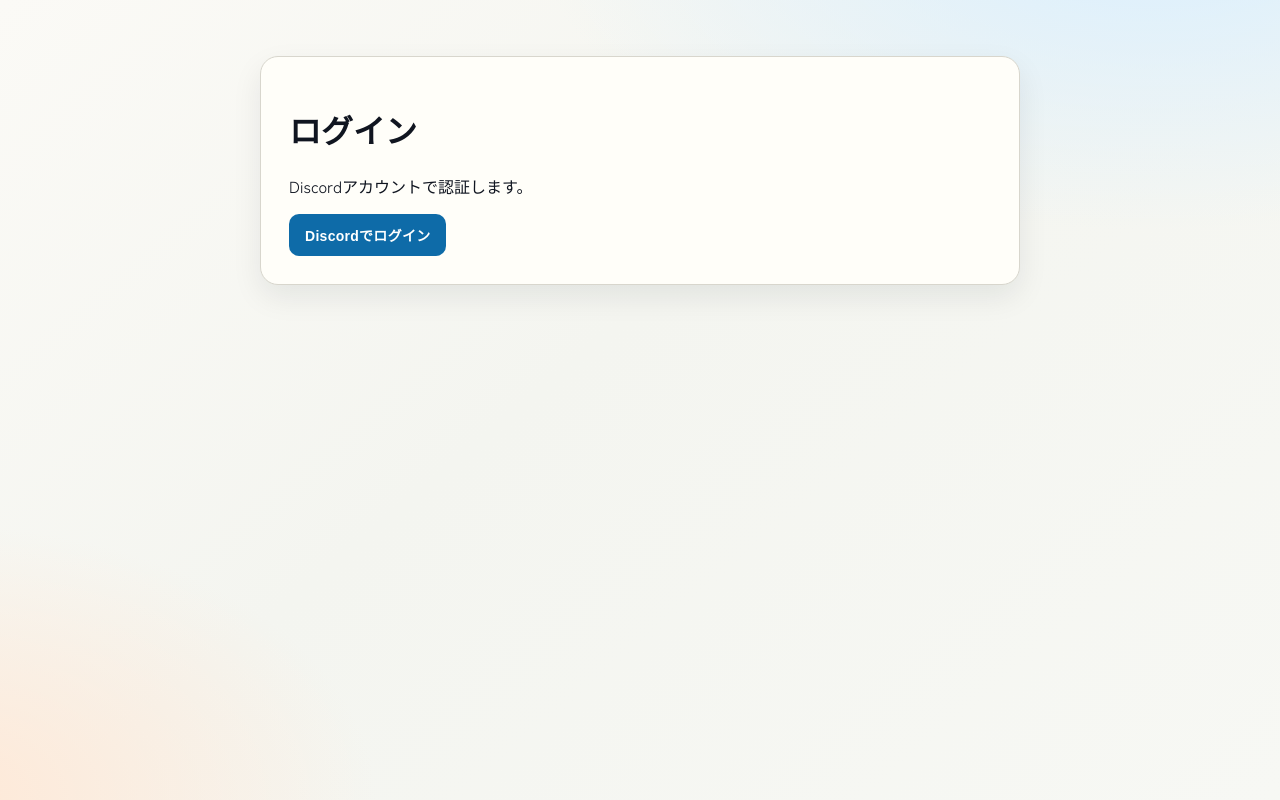
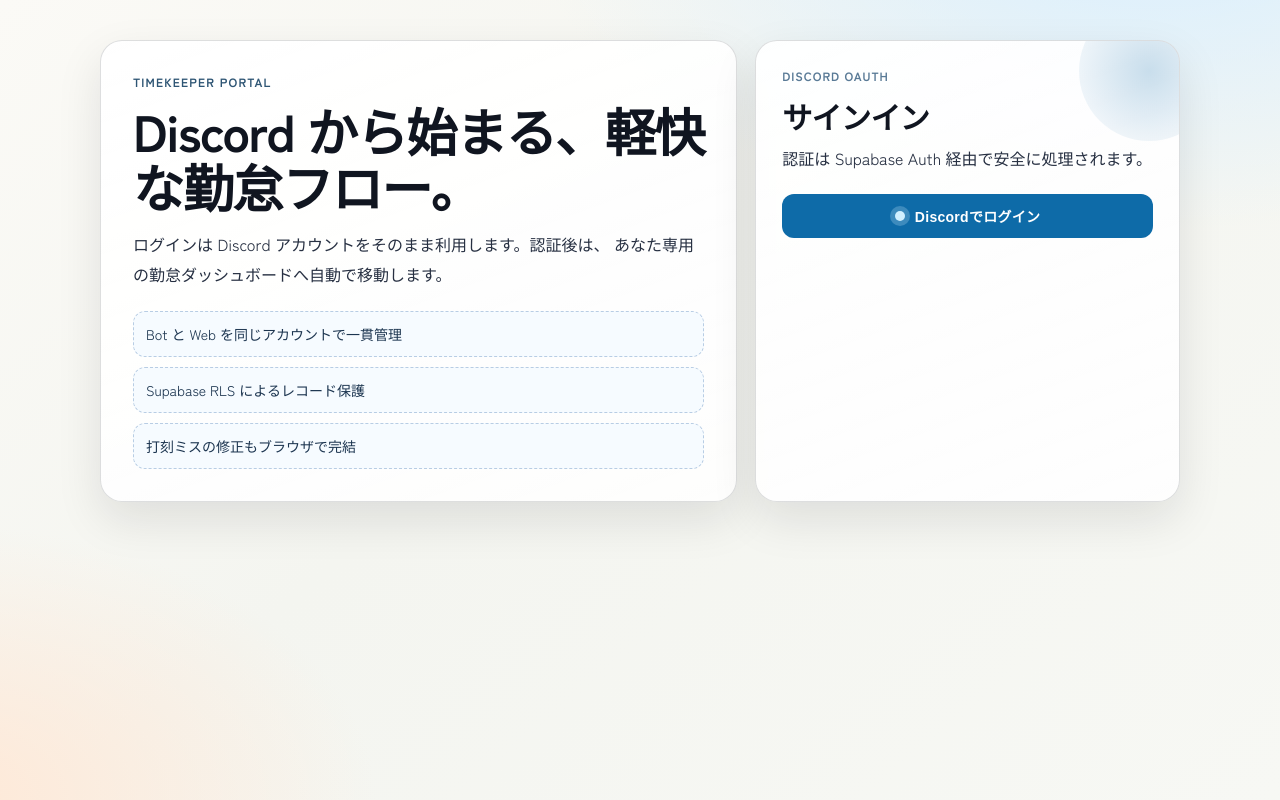
Before and after one commit to AliceWonerfulWorld/Discord_KintaiBot, a Next.js app in the folder apps/web/: page /login in a window 1280 px wide. Built offline with nearby package versions, Linux system fonts and the light colour scheme; no server answers.

Commit message:
feat: ログインページとダッシュボードのUIを改善し、認証フローを強化

```diff
--- a/apps/web/src/app/globals.css
+++ b/apps/web/src/app/globals.css
@@ -292,6 +292,252 @@
   color: #084a74;
 }
 
+.auth-shell,
+.dash-shell {
+  width: min(1080px, calc(100% - 34px));
+  margin: 40px auto;
+  animation: rise-in 460ms ease-out;
+}
+
+.auth-stage {
+  display: grid;
+  grid-template-columns: 1.2fr 0.8fr;
+  gap: 18px;
+}
+
+.auth-hero,
+.auth-card,
+.dash-card {
+  background: linear-gradient(160deg, rgba(255, 255, 255, 0.94), rgba(255, 255, 255, 0.86));
+  border: 1px solid rgba(16, 21, 32, 0.14);
+  border-radius: 22px;
+  box-shadow: 0 18px 46px rgba(16, 21, 32, 0.1);
+}
+
+.auth-hero {
+  padding: 32px;
+}
+
+.auth-kicker {
+  margin: 0;
+  font-size: 12px;
+  letter-spacing: 0.1em;
+  color: #2e5574;
+  font-weight: 700;
+}
+
+.auth-title {
+  margin: 12px 0 14px;
+  font-size: clamp(30px, 4vw, 52px);
+  line-height: 1.1;
+  letter-spacing: -0.03em;
+}
+
+.auth-lead {
+  margin: 0;
+  color: var(--ink-700);
+  line-height: 1.9;
+}
+
+.auth-points {
+  margin: 22px 0 0;
+  padding: 0;
+  list-style: none;
+  display: grid;
+  gap: 10px;
+}
+
+.auth-points li {
+  padding: 12px;
+  border-radius: 12px;
+  border: 1px dashed #b8cde4;
+  background: #f6fbff;
+  color: #1c3550;
+  font-size: 14px;
+}
+
+.auth-card {
+  padding: 26px;
+  position: relative;
+  overflow: hidden;
+}
+
+.auth-card::before {
+  content: "";
+  position: absolute;
+  inset: -40px -40px auto auto;
+  width: 140px;
+  height: 140px;
+  border-radius: 50%;
+  background: radial-gradient(circle, rgba(14, 107, 168, 0.22), rgba(14, 107, 168, 0));
+  pointer-events: none;
+}
+
+.auth-card-label {
+  margin: 0;
+  font-size: 12px;
+  letter-spacing: 0.08em;
+  text-transform: uppercase;
+  color: #597a96;
+  font-weight: 700;
+}
+
+.auth-card-title {
+  margin: 10px 0 8px;
+  font-size: 30px;
+  letter-spacing: -0.02em;
+}
+
+.auth-card-text {
+  margin: 0 0 24px;
+  color: var(--ink-700);
+}
+
+.auth-button {
+  width: 100%;
+  display: inline-flex;
+  align-items: center;
+  justify-content: center;
+  gap: 10px;
+  padding: 12px 16px;
+  border-radius: 12px;
+}
+
+.auth-button-dot {
+  width: 10px;
+  height: 10px;
+  border-radius: 50%;
+  background: #d0efff;
+  box-shadow: 0 0 0 5px rgba(208, 239, 255, 0.24);
+}
+
+.auth-error {
+  margin: 14px 0 0;
+  padding: 10px 12px;
+  border-radius: 10px;
+  background: #fff1ef;
+  border: 1px solid #ffc9c2;
+  color: #b42318;
+  font-size: 13px;
+}
+
+.dash-card {
+  padding: 30px;
+}
+
+.dash-header {
+  display: flex;
+  justify-content: space-between;
+  align-items: flex-start;
+  gap: 14px;
+}
+
+.dash-kicker {
+  margin: 0;
+  font-size: 12px;
+  letter-spacing: 0.09em;
+  color: #42647d;
+  font-weight: 700;
+}
+
+.dash-title {
+  margin: 10px 0 8px;
+  font-size: clamp(28px, 4vw, 40px);
+  line-height: 1.2;
+  letter-spacing: -0.02em;
+}
+
+.dash-lead {
+  margin: 0;
+  color: var(--ink-700);
+}
+
+.dash-badge {
+  border-radius: 999px;
+  border: 1px solid #b7ebce;
+  background: #ecfdf3;
+  color: #166534;
+  font-size: 11px;
+  font-weight: 700;
+  letter-spacing: 0.06em;
+  padding: 6px 10px;
+}
+
+.dash-user {
+  margin-top: 22px;
+  display: flex;
+  align-items: center;
+  gap: 14px;
+  border-radius: 14px;
+  border: 1px solid #d4dee9;
+  background: #f9fbfe;
+  padding: 14px;
+}
+
+.dash-avatar {
+  width: 40px;
+  height: 40px;
+  border-radius: 12px;
+  background: linear-gradient(135deg, #0e6ba8, #14b0de);
+  color: #fff;
+  display: grid;
+  place-items: center;
+  font-weight: 700;
+}
+
+.dash-user-name {
+  margin: 0;
+  font-weight: 700;
+}
+
+.dash-user-id {
+  margin: 2px 0 0;
+  font-size: 12px;
+  color: #5f6d82;
+  font-family: var(--font-mono);
+}
+
+.dash-grid {
+  margin-top: 16px;
+  display: grid;
+  grid-template-columns: repeat(2, minmax(0, 1fr));
+  gap: 12px;
+}
+
+.dash-metric {
+  border-radius: 12px;
+  border: 1px solid #dbe2ec;
+  background: #ffffff;
+  padding: 12px;
+}
+
+.dash-metric-label {
+  margin: 0;
+  font-size: 11px;
+  text-transform: uppercase;
+  letter-spacing: 0.08em;
+  color: #607086;
+}
+
+.dash-metric-value {
+  margin: 8px 0 0;
+  font-weight: 700;
+  color: #172132;
+}
+
+.dash-actions {
+  margin-top: 20px;
+}
+
+.dash-logout {
+  background: #19293d;
+}
+
+.dash-logout:hover {
+  background: #111f31;
+  box-shadow: 0 8px 18px rgba(17, 31, 49, 0.28);
+}
+
 .setup-pulse {
   width: 10px;
   height: 10px;
@@ -328,17 +574,27 @@
 }
 
 @media (max-width: 900px) {
+  .auth-stage,
   .setup-grid {
     grid-template-columns: 1fr;
   }
 
+  .auth-shell,
+  .dash-shell,
   .setup-shell {
     width: calc(100% - 24px);
     margin: 22px auto;
     padding: 12px;
   }
 
+  .auth-hero,
+  .auth-card,
+  .dash-card,
   .setup-panel {
     padding: 16px;
   }
+
+  .dash-grid {
+    grid-template-columns: 1fr;
+  }
 }
--- a/apps/web/src/app/login/page.tsx
+++ b/apps/web/src/app/login/page.tsx
@@ -23,17 +23,42 @@
   const params = await searchParams;
 
   return (
-    <main className="container">
-      <h1>ログイン</h1>
-      <p>Discordアカウントで認証します。</p>
+    <main className="auth-shell">
+      <section className="auth-stage">
+        <article className="auth-hero">
+          <p className="auth-kicker">TIMEKEEPER PORTAL</p>
+          <h1 className="auth-title">Discord から始まる、軽快な勤怠フロー。</h1>
+          <p className="auth-lead">
+            ログインは Discord アカウントをそのまま利用します。認証後は、
+            あなた専用の勤怠ダッシュボードへ自動で移動します。
+          </p>
 
-      <form action="/auth/login" method="post">
-        <button type="submit">Discordでログイン</button>
-      </form>
+          <ul className="auth-points">
+            <li>Bot と Web を同じアカウントで一貫管理</li>
+            <li>Supabase RLS によるレコード保護</li>
+            <li>打刻ミスの修正もブラウザで完結</li>
+          </ul>
+        </article>
 
-      {params.error ? (
-        <p className="error">認証に失敗しました: {params.error}</p>
-      ) : null}
+        <article className="auth-card">
+          <p className="auth-card-label">Discord OAuth</p>
+          <h2 className="auth-card-title">サインイン</h2>
+          <p className="auth-card-text">
+            認証は Supabase Auth 経由で安全に処理されます。
+          </p>
+
+          <form action="/auth/login" method="post">
+            <button type="submit" className="auth-button">
+              <span className="auth-button-dot" />
+              Discordでログイン
+            </button>
+          </form>
+
+          {params.error ? (
+            <p className="auth-error">認証に失敗しました: {params.error}</p>
+          ) : null}
+        </article>
+      </section>
     </main>
   );
 }
```
Also changed, not shown: apps/web/src/app/page.tsx (+40 -7 lines).
